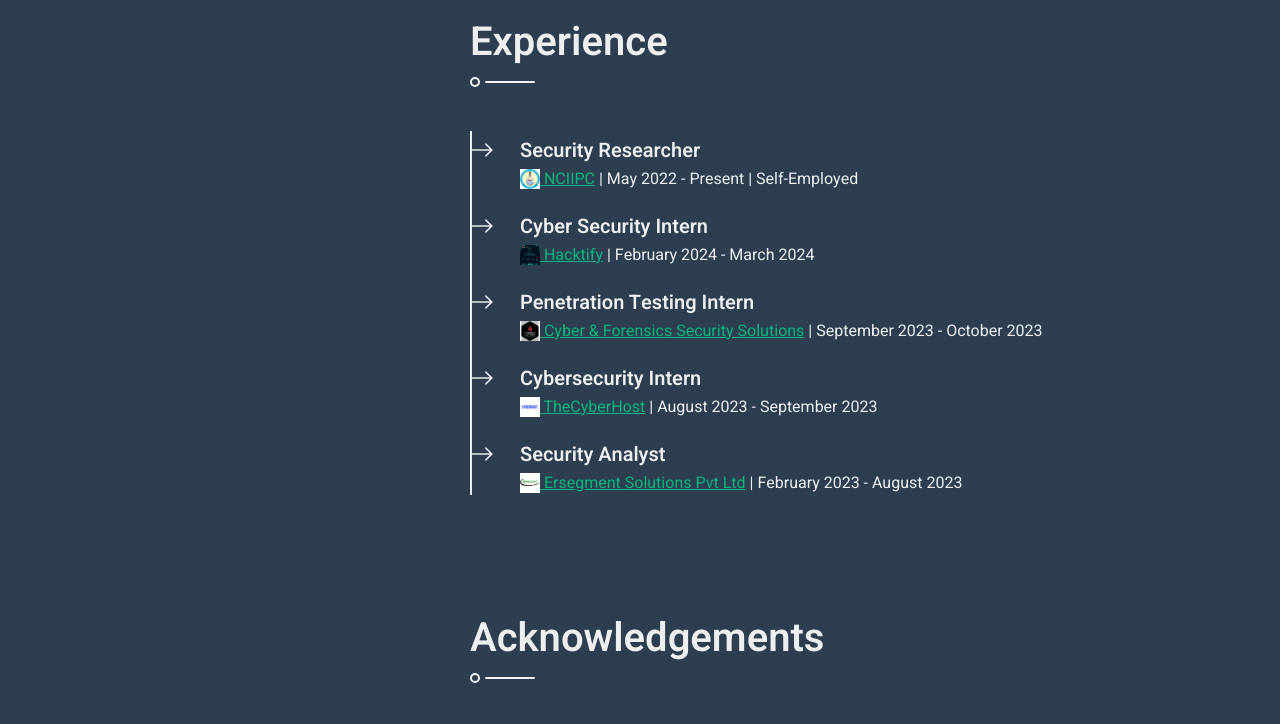
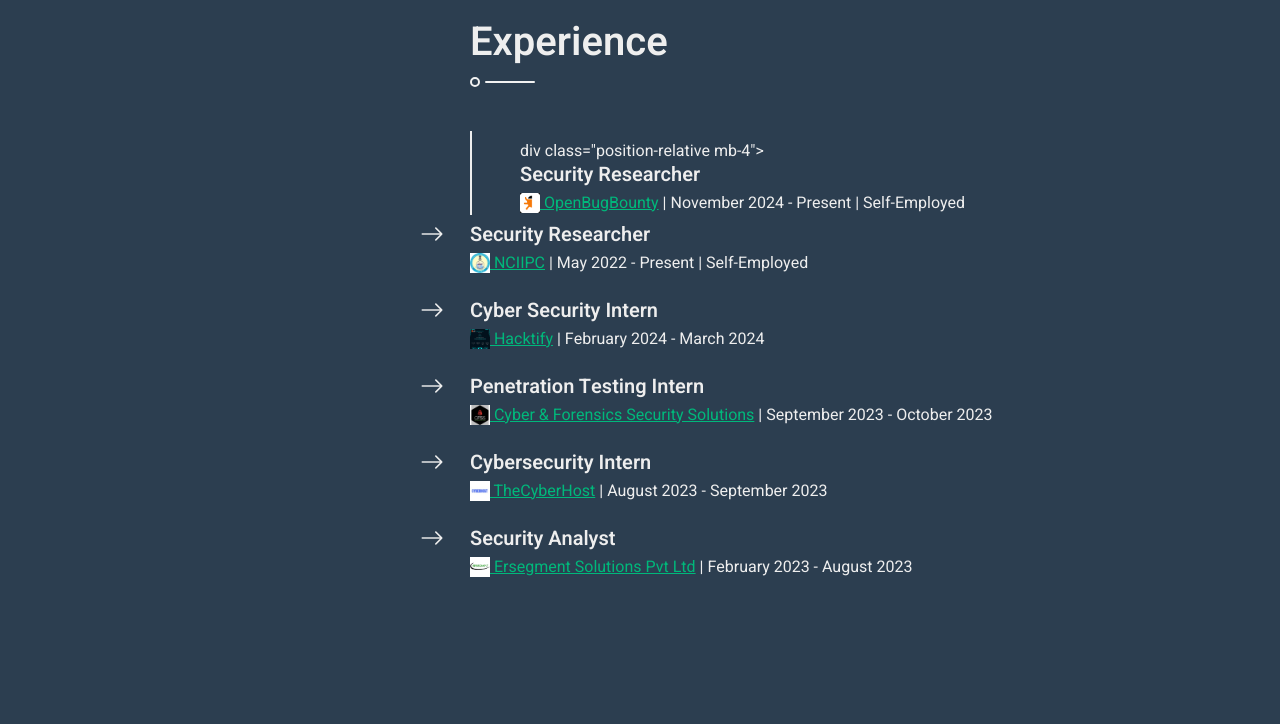
Before and after one commit to dinesh-the-hacker/dinesh-the-hacker.github.io, a plain HTML site: page index.html in a window 1280 px wide. Shown: the part 1000-1724 px from the top of the page. Drawn offline with nearby package versions, Linux system fonts and the light colour scheme.

Commit message:
Update index.html

```diff
--- a/index.html
+++ b/index.html
@@ -195,6 +195,12 @@
                     <section class="py-5 wow fadeInUp" data-wow-delay="0.1s">
                         <h1 class="title pb-3 mb-5">Experience</h1>
                         <div class="border-start border-2 border-light pt-2 ps-5">
+                            div class="position-relative mb-4">
+                                <span class="bi bi-arrow-right fs-4 text-light position-absolute" style="top: -5px; left: -50px;"></span>
+                                <h5 class="mb-1">Security Researcher</h5>
+                                <p class="mb-2"><img src="img/openbugbounty.png" width="20" height="20"></img><a href="https://openbugbounty.org/"><ins>  OpenBugBounty</ins></a> | November 2024 - Present | Self-Employed </p>
+
+                            </div>
                             <div class="position-relative mb-4">
                                 <span class="bi bi-arrow-right fs-4 text-light position-absolute" style="top: -5px; left: -50px;"></span>
                                 <h5 class="mb-1">Security Researcher</h5>
```
